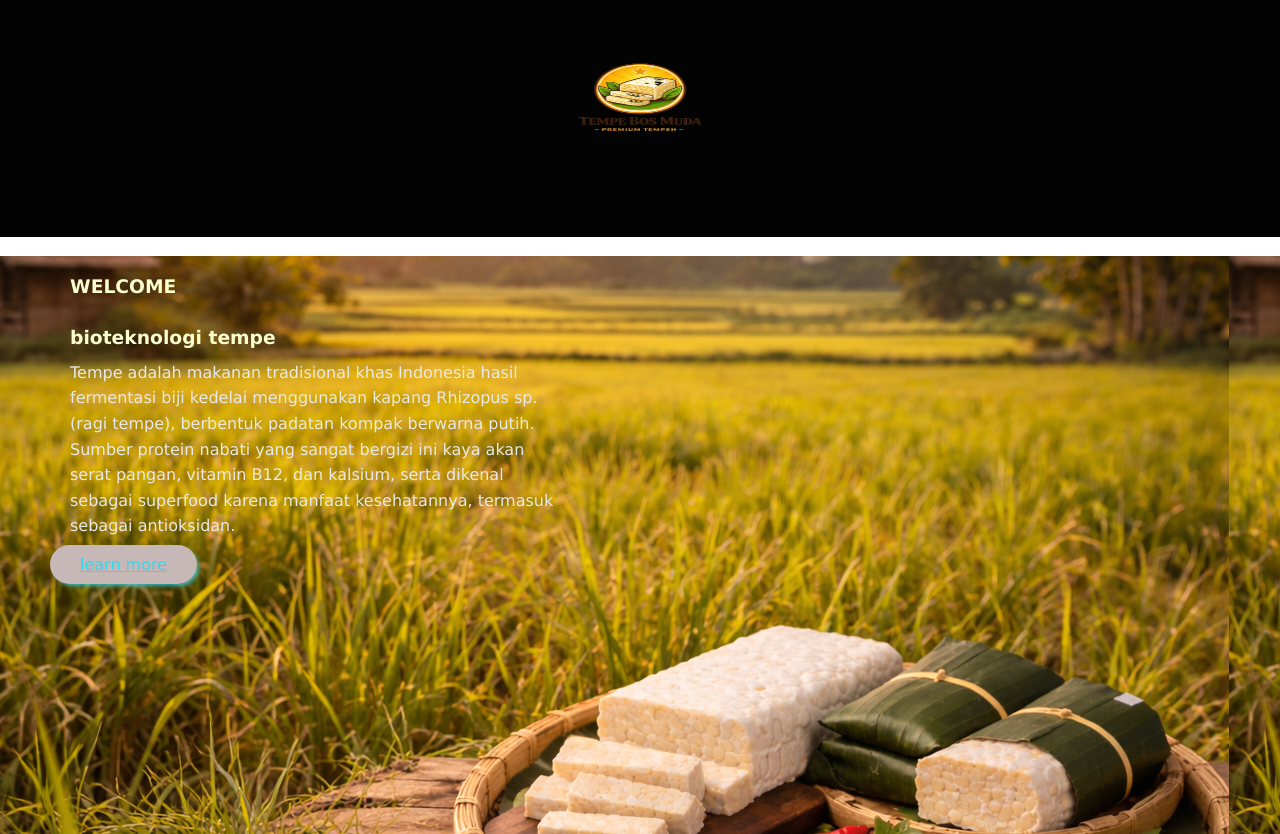
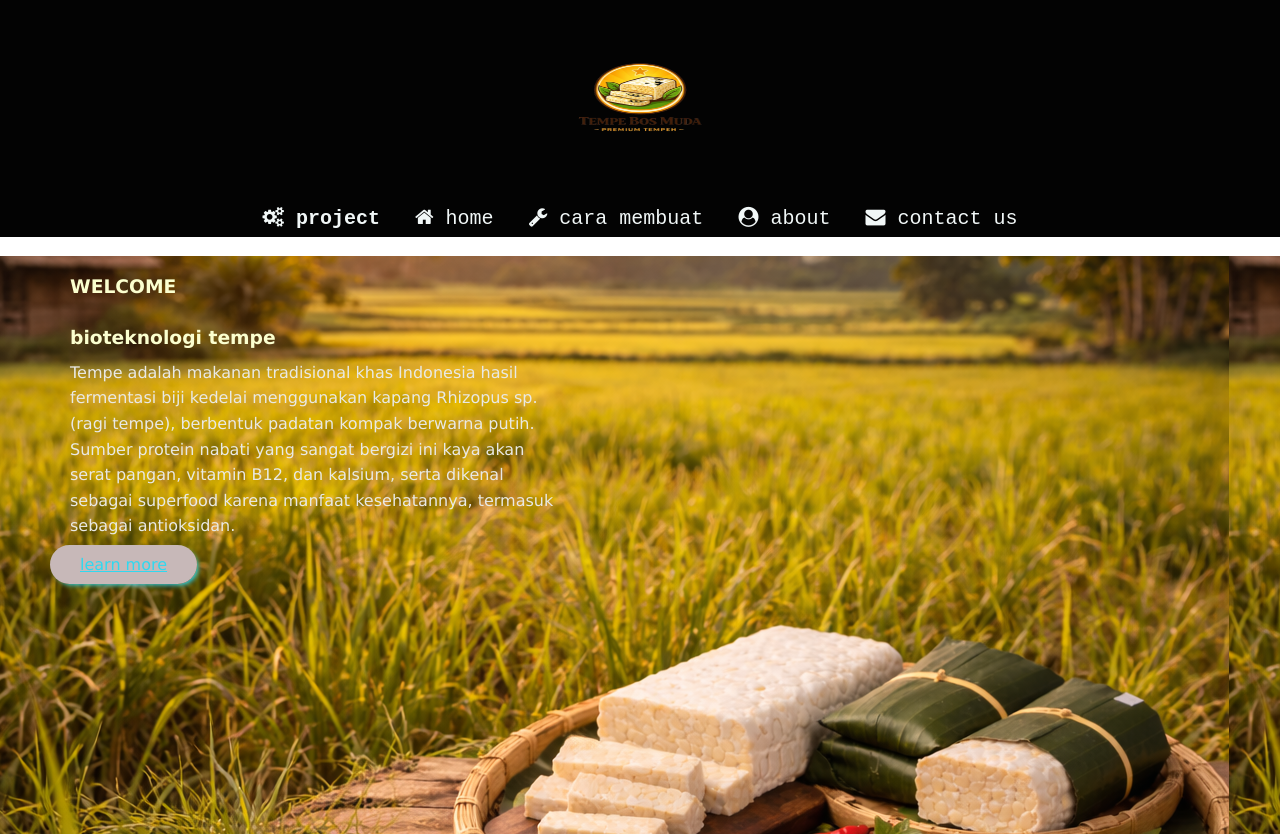
Before and after one commit to liumatthew901-cyber/webbuild, a plain HTML site: page index.html in a window 1280 px wide. Shown: the top 834 px of the page. Drawn offline with Linux system fonts and the light colour scheme.

Commit message:
Add files via upload

```diff
--- a/style.css
+++ b/style.css
@@ -8,7 +8,7 @@ header img{
 }
 nav a{
     text-decoration: none;
-    color: rgba(241, 247, 247, 0);
+    color: rgb(241, 247, 247);
     font-size: 20px;
     padding: 5px 15px;
     font-family: monospace;
@@ -103,4 +103,5 @@ p{
 }
 section.service{
     background-color: blue;
+    color: black;
 }
```
